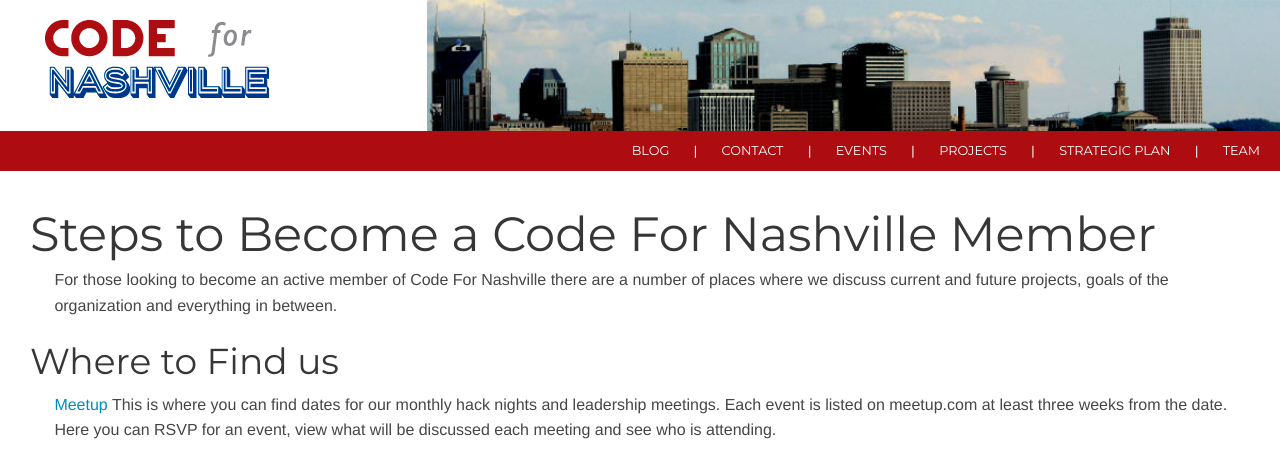
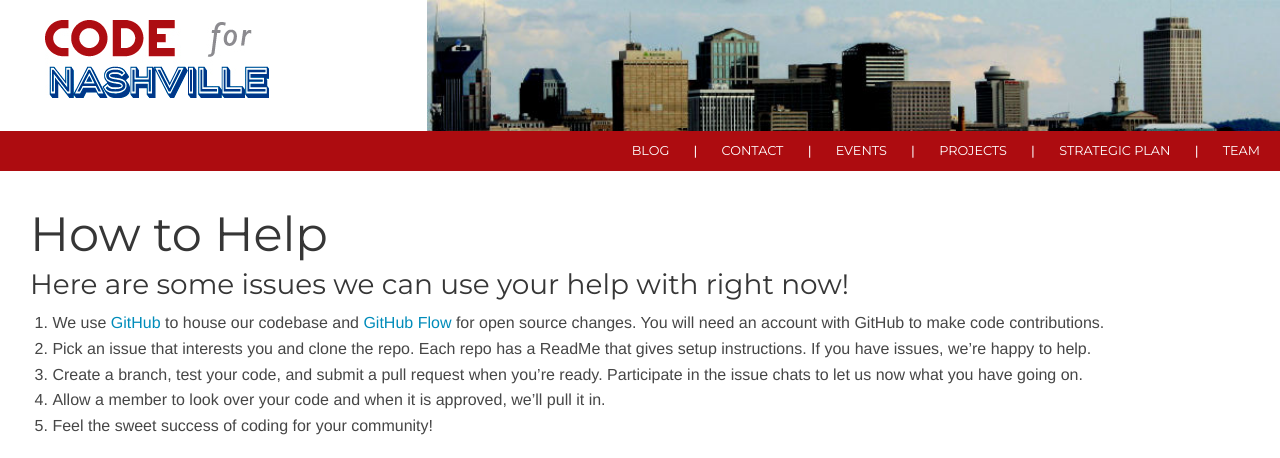
Before and after one commit to code-for-nashville/code-for-nashville.github.io, a Jekyll site: the page built from new_members.md, in a window 1280 px wide and 1400 px high. Shown: the top 458 px of the window. Built offline with Jekyll 4.4.1, drawn with Linux system fonts in a browser that asks for light colours; nearby versions of some CDN libraries; some of the changed text lies outside the part shown; grey boxes are pictures that could not be loaded.

Commit message:
added issue tracker and roles

```diff
--- a/new_members.md
+++ b/new_members.md
@@ -2,10 +2,32 @@
 layout: page
 permalink: /new-members/
 ---
-#Steps to Become a Code For Nashville Member
-For those looking to become an active member of Code For Nashville there are a number of places where we discuss current and future projects, goals of the organization and everything in between.
+#How to Help
 
-##Where to Find us
+###Here are some issues we can use your help with right now!
+
+1. We use [GitHub](https://github.com/) to house our codebase and [GitHub Flow](https://guides.github.com/introduction/flow/index.html) for open source changes. You will need an account with GitHub to make code contributions.
+2. Pick an issue that interests you and clone the repo. Each repo has a ReadMe that gives setup instructions. If you have issues, we're happy to help.
+3. Create a branch, test your code, and submit a pull request when you're ready. Participate in the issue chats to let us now what you have going on.
+4. Allow a member to look over your code and when it is approved, we'll pull it in.
+5. Feel the sweet success of coding for your community!
+
+<iframe src="https://www.codeforamerica.org/geeks/civicissues/widget?organization_name=Code-for-Nashville&labels=help wanted&number=12" width="100%" height="600" frameBorder="0"></iframe>
+
+##We Need More than Just Coders
+- **Interested in Event Planning?** We are always planning our next big event, so someone to help with the logistics will always be needed.
+- **Interested in PR and Marketing?** Help spread the word about our apps to the public. Facebook, Twitter, etc. If an app is fully developed and deployed, but there is no one to use it, does it make a sound?
+- **Interested in Copy and/or Content Writing?** Writing blog posts, creating flyers and brochures, and helping with content is a must.
+- **Interested in Photography?** We would love beautiful photos to include in our sites whether it is of our events or Nashville at large.
+- **Interested in Design?** Help make our apps look and feel beautiful. Design logos and layouts for our promotional materials. If you think some of our sites can use a makeover, send us your designs!
+
+
+##Want to be a Member?
+1. **Meet us!** Find our [next meetup](http://www.meetup.com/code-for-nashville/) and come to the event. That way, we can all meet each other and get you set up with our latest happenings.
+2. **Talk with our New Member Liaison.** There are always projects going on and our liaison will help you transition into a project that aligns with your interests and our needs.
+3. **Contribute!** CfN is only as strong as its participating members. Whether it is through content, design, marketing, or code, CfN is always improving and trying to improve Nashville life through our open source apps.
+
+##Where to Find Us
 [Meetup](http://www.meetup.com/code-for-nashville/)
 This is where you can find dates for our monthly hack nights and leadership meetings. Each event is listed on meetup.com at least three weeks from the date. Here you can RSVP for an event, view what will be discussed each meeting and see who is attending.
 
@@ -18,8 +40,5 @@
 [Google Drive](https://drive.google.com/open?id=0B0PAHI0CABpRaUNwUUVqZ1BmMGM&authuser=0)
 Google Drive is where we store documents like meeting notes, protocols, etc. We have a publicly viewable folder and a private one. To view the private one or get write access to either  [email us](mailto:webmaster@codefornashville.org) at webmaster@codefornashville.org or ask at a hack night.
 
-##Not A Techy?
-Awesome!  Code for Nashville is an organization, and organizations require people to… organize!  We can always use people to write/transcribe blog posts, help create organizational protocols, craft communication strategies, and reach out into the public domain.  Have a PR background?  Help us get people to use our apps!  If an app is fully developed and deployed, but there is no one to send it a request, does it make a sound?
 
-##I’ve just become a member of Code For Nashville, Now What?
-If you are interested in seeing what can be achieved through open government and technology join us for our next hack. We are always looking for new people to join Code For Nashville. No matter your skillset there is always something to contribute to. If you have any questions or queries regarding Code For Nashville or any of our projects please [email us](mailto:webmaster@codefornashville.org) at webmaster@codefornashville.org.
+**If you have any questions or queries regarding Code For Nashville or any of our projects please [email us](mailto:webmaster@codefornashville.org) at webmaster@codefornashville.org.**
```
